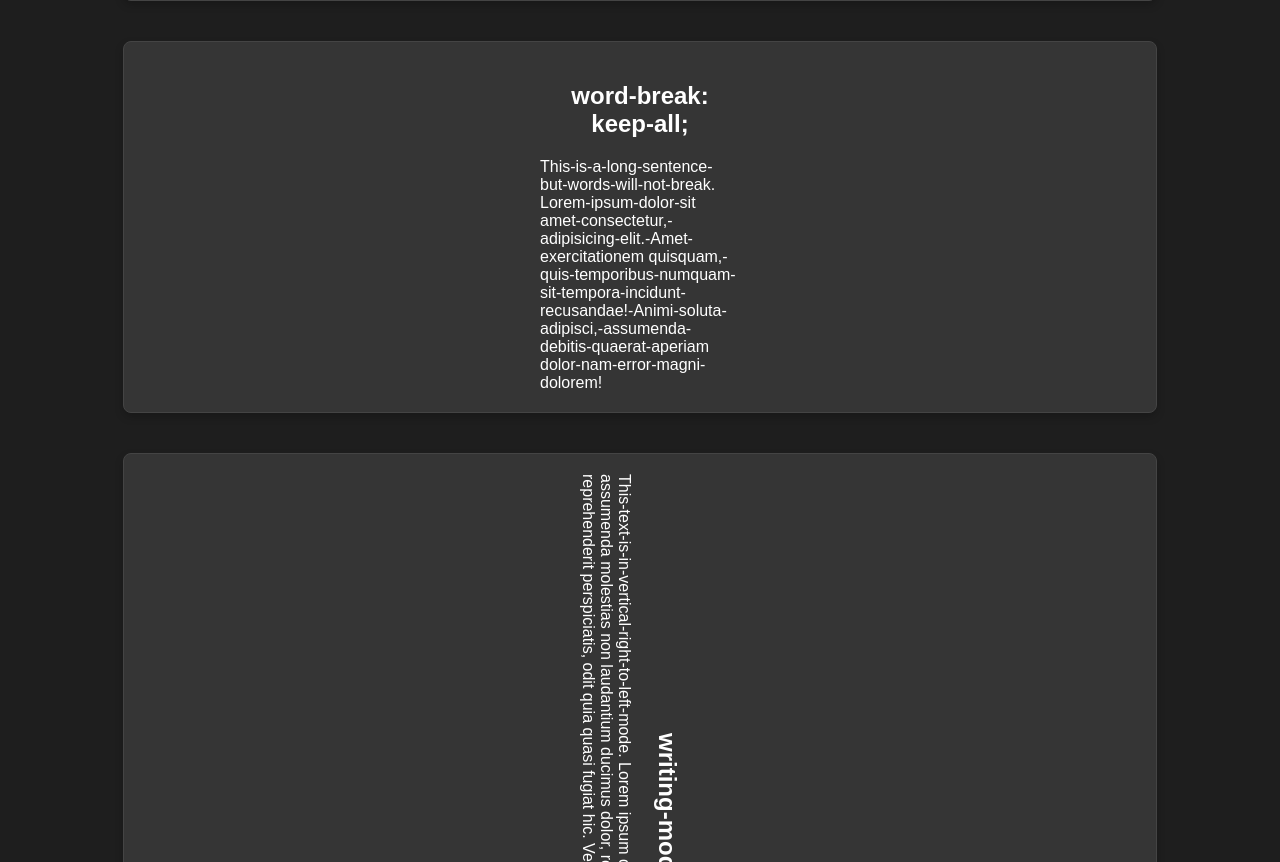
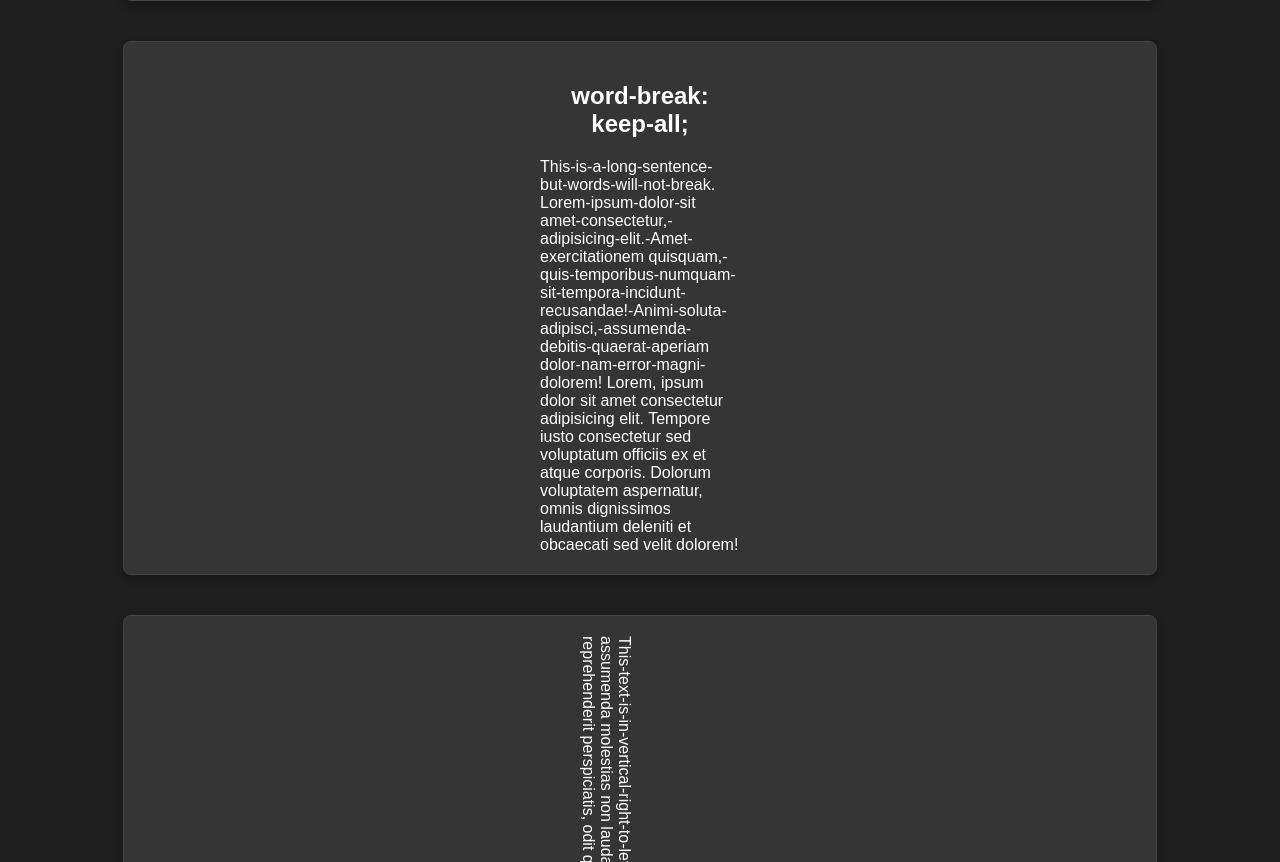
Before and after one commit to RudreshGaonkar/WebTechISA2, a plain HTML site: page text.html in a window 1280 px wide. Shown: the part 1809-2671 px from the top of the page. Drawn offline with Linux system fonts and the light colour scheme.

Commit message:
super super final commit

```diff
--- a/text.html
+++ b/text.html
@@ -59,6 +59,7 @@
     <div class="keep-all-box">
         <h2>word-break: keep-all;</h2>
         This-is-a-long-sentence-but-words-will-not-break. Lorem-ipsum-dolor-sit amet-consectetur,-adipisicing-elit.-Amet-exercitationem quisquam,-quis-temporibus-numquam-sit-tempora-incidunt-recusandae!-Animi-soluta-adipisci,-assumenda-debitis-quaerat-aperiam dolor-nam-error-magni-dolorem!
+        Lorem, ipsum dolor sit amet consectetur adipisicing elit. Tempore iusto consectetur sed voluptatum officiis ex et atque corporis. Dolorum voluptatem aspernatur, omnis dignissimos laudantium deleniti et obcaecati sed velit dolorem!
     </div>
 </div>
 
```
